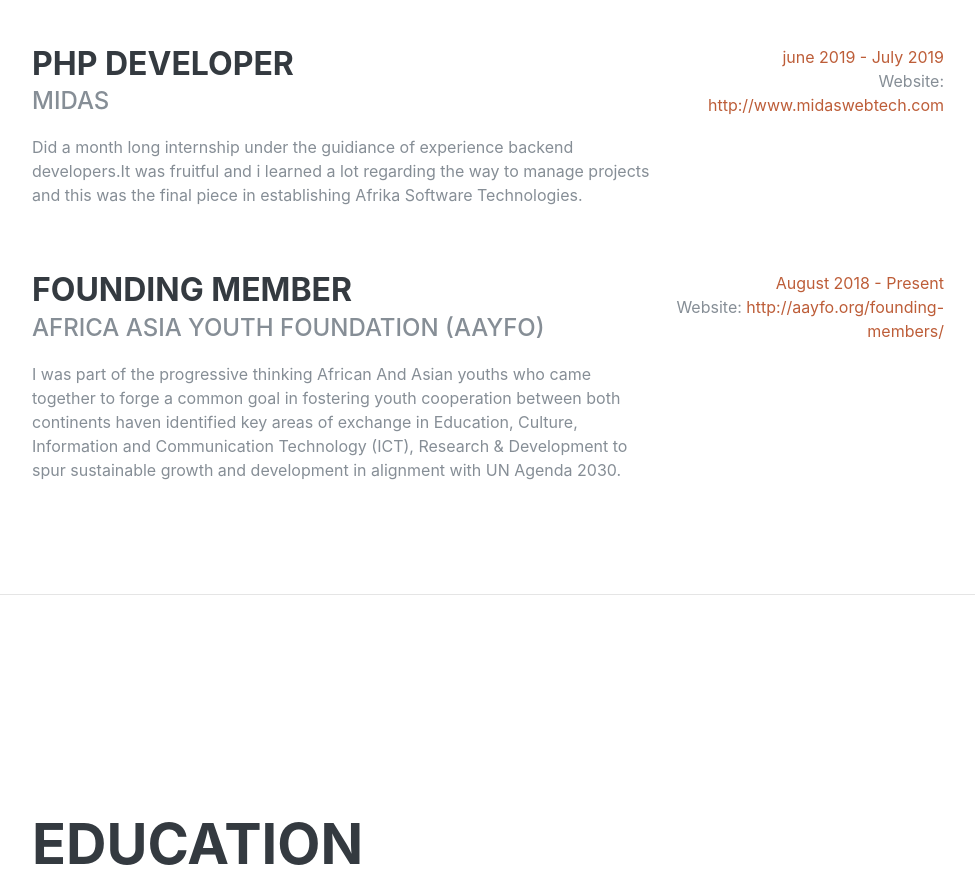
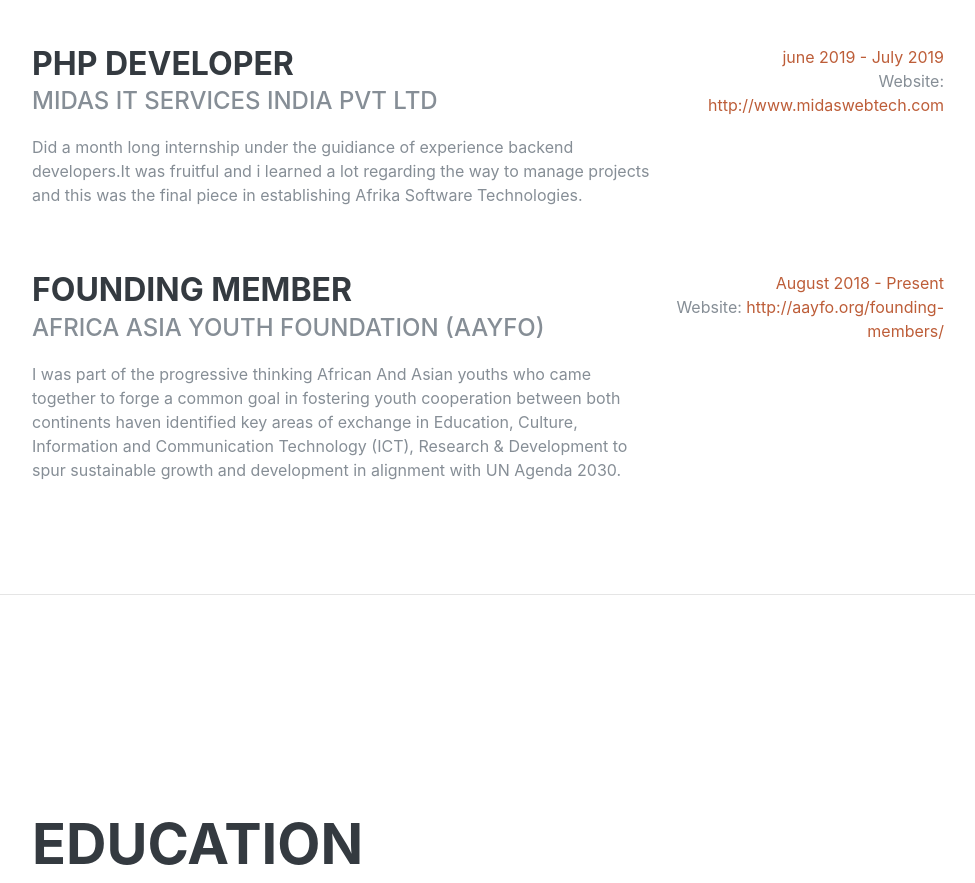
Before and after one commit to AMS-JR/amadouSarjoJallow, a plain HTML site: page index.html in a window 1280 px wide. Shown: the part 1160-2043 px from the top of the page, without its empty margins (288-1263 px from the left). Drawn offline with Linux system fonts and the light colour scheme; a web font is replaced by a local one.

Commit message:
Update index.html

```diff
--- a/index.html
+++ b/index.html
@@ -111,7 +111,7 @@
         <div class="resume-item d-flex flex-column flex-md-row justify-content-between mb-5">
           <div class="resume-content">
             <h3 class="mb-0">Php developer</h3>
-            <div class="subheading mb-3">Midas</div>
+            <div class="subheading mb-3">Midas IT Services India Pvt Ltd</div>
             <p>Did a month long internship under the guidiance of experience backend developers.It was fruitful and i learned a lot regarding the way to manage projects and this was the final piece in establishing Afrika Software Technologies.</p>
           </div>
           <div class="resume-date text-md-right">
```
